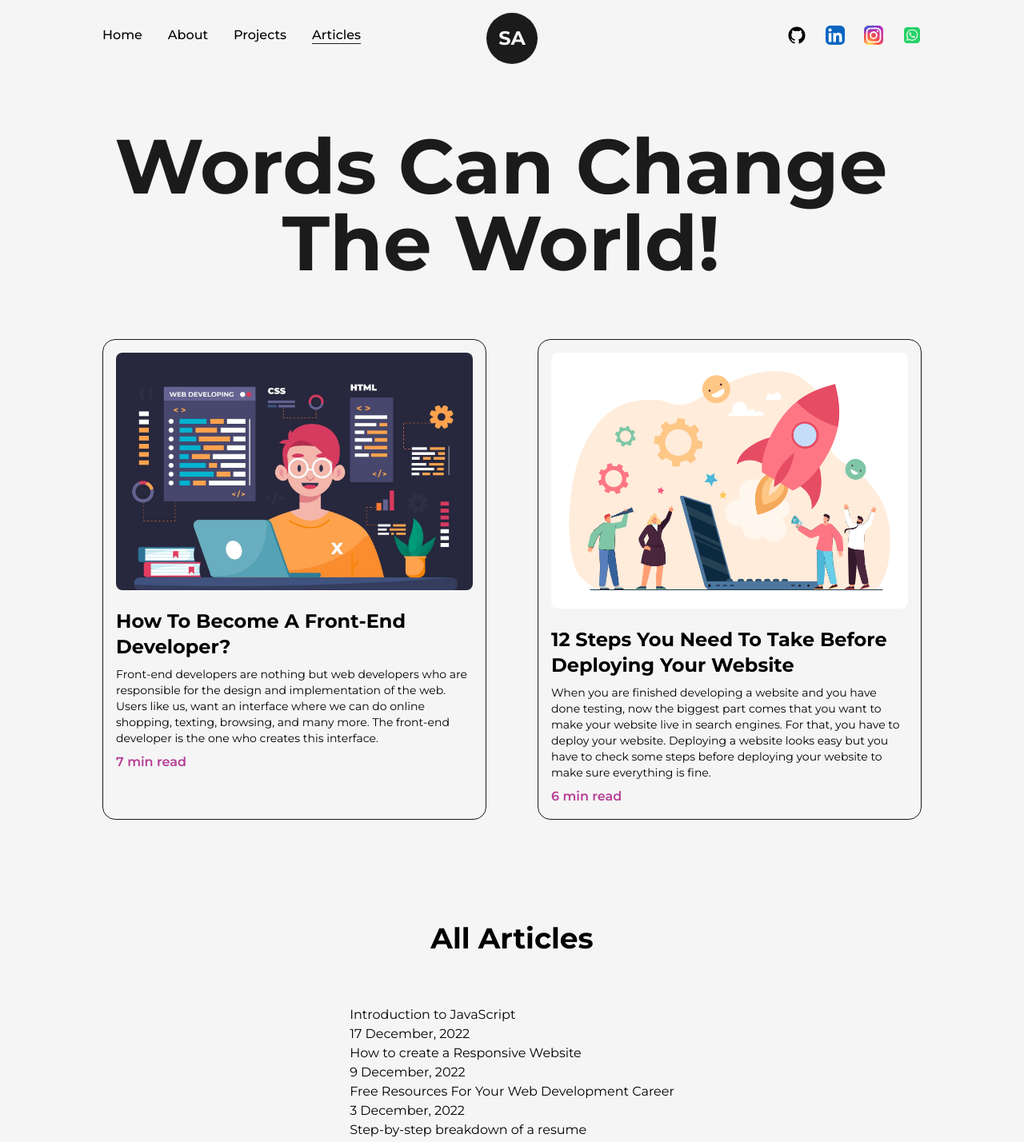
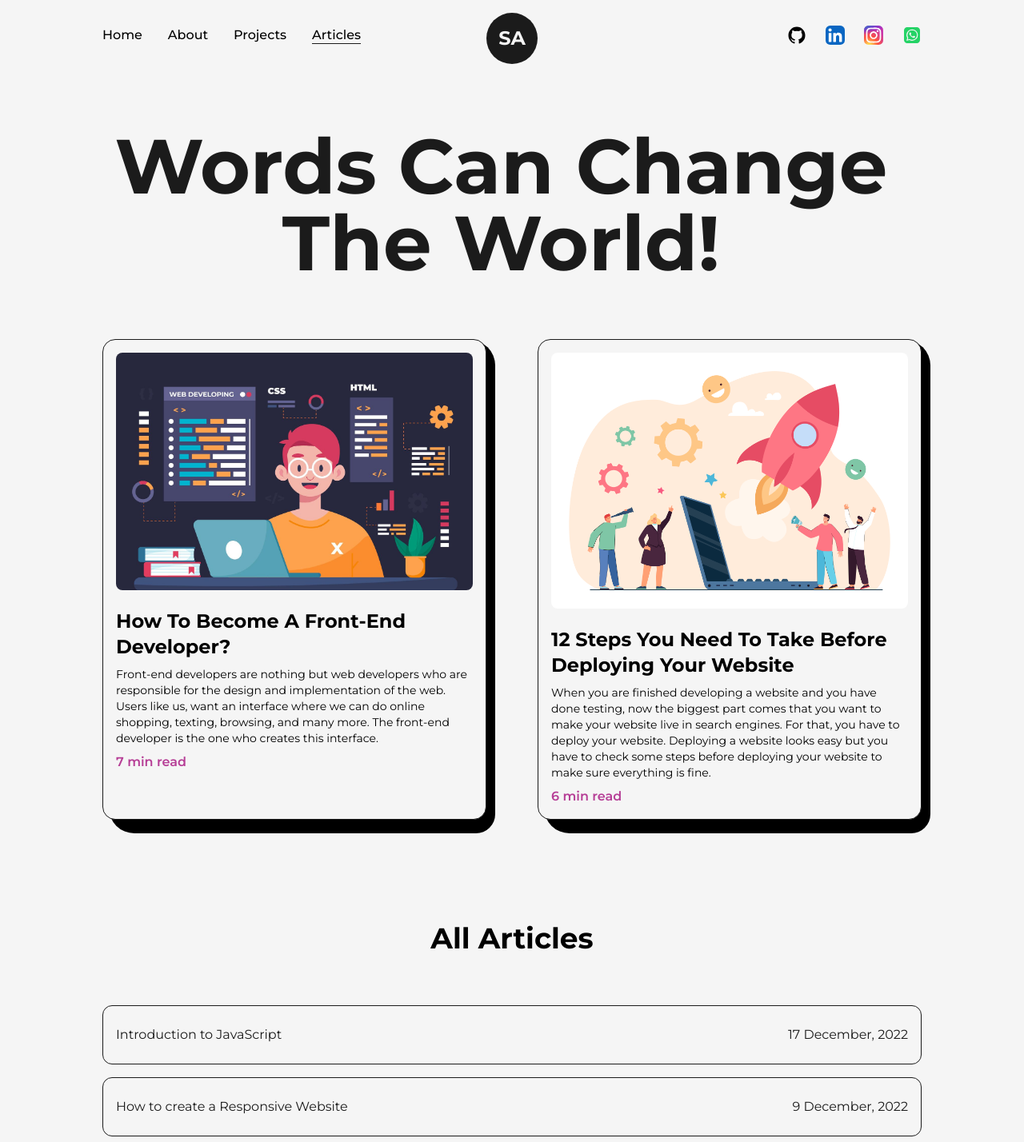
Before and after one commit to Suraj-Ambekar/portfolio-website, a Next.js app: page /articles in a window 1280 px wide. Shown: the top 1428 px of the page at 80% size. Built offline with nearby package versions, Linux system fonts and the light colour scheme.

Commit message:
removed outerdiv error

```diff
--- a/src/pages/articles.js
+++ b/src/pages/articles.js
@@ -17,7 +17,7 @@ const FramerImage = motion(Image)
 const FeaturedArticle = ({img,title, time, summary, link}) => {
     return (
         <li className='relative col-span-1 w-full p-4 bg-light border border-solid border-dark rounded-2xl'>
-            <div className='absolute top-0 -right-3 -z-10 w-[101%] h-[103%] rounded-[2rem] bg-red-900 rounded-br-3xl' />
+            <div className='absolute top-0 -right-3 -z-10 w-[101%] h-[103%] rounded-[2rem] bg-black rounded-br-3xl' />
             <Link
                 href={link}
                 target="_blank"
@@ -39,7 +39,7 @@ const FeaturedArticle = ({img,title, time, summary, link}) => {
 
 const Article = ({img, title, date, link}) => {
     return (
-        <li>
+        <li className="relative w-full p-4 py-6 my-4 rounded-xl flex items-center justify-between bg-light text-dark first:mt-0 border border-solid border-dark">
             <Link href={link} target="_blank">
                 <h2>{title}</h2>
             </Link>
@@ -55,8 +55,8 @@ const articles = () => {
             <title>Suraj Ambekar | Article Page</title>
             <meta name="description" content="Article page" />
         </Head>
-        <main>
-            <Layout className='pt-16 mb-16 flex flex-col items-center justify-center overflow-hidden'>
+        <main className='w-full mb-16 flex flex-col items-center justify-center overflow-hidden'>
+            <Layout className='pt-16'>
                 <AnimatedText text="Words Can Change The World!" className='mb-16' />
                 <ul className='grid grid-cols-2 gap-16'>
                     <FeaturedArticle
```
